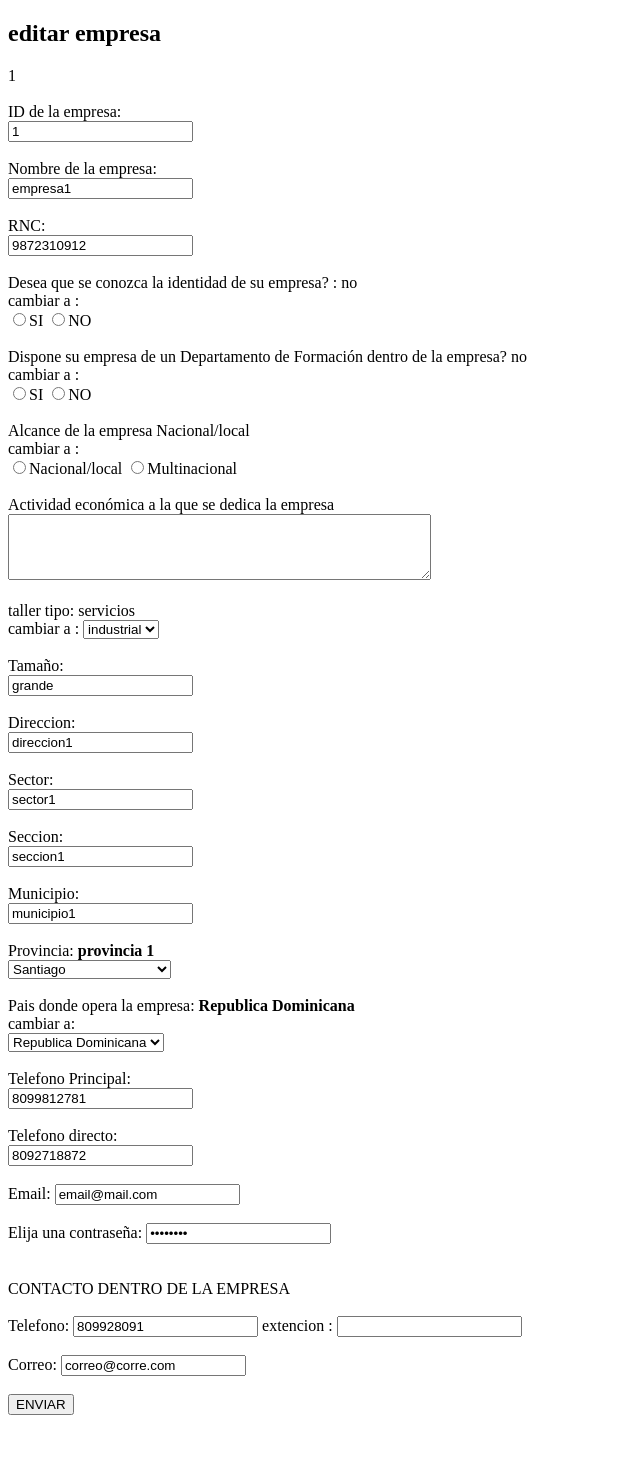
After one commit to cricrivr/practica.grupal, a PHP site: page /editar_empresa.php?id=1 in a window 1280 px wide. The commit adds this page. Shown: the whole page, without its empty margins (0-640 px from the left). Run offline with PHP 8.4, Linux system fonts and the light colour scheme; data comes from the database, SQL or seed files in the repository; a stand-in replaces the project's code that opens the database connection.

Commit message:
UPDATE: modificaciones a vacantes y empresa

```diff
--- a/Empresa.php
+++ b/Empresa.php
@@ -271,7 +271,7 @@
 
     <h2>Editar Clientes</h2>
 
-    <form action="editar_m.php" method="POST">
+    <form action="editar_empresa.php" method="POST">
         <input type="text" name='id' placeholder="ID">
         <button type="submit">Editar</button>
     </form>
@@ -324,7 +324,7 @@
 
 
 <?php
-require("connection.php");
+require_once "connection.php";
 
 $query= "SELECT * FROM empresa";
 $data = mysqli_query($mysqli, $query);
@@ -333,7 +333,7 @@ $total = mysqli_num_rows($data);
 if ($total!=0) {
     while ($row=mysqli_fetch_assoc($data)) {
         echo "<tr>
-        <td  >" . $row['id'] . "</td>
+        <td>" . $row['id'] . "</td>
         <td>" . $row['nom_empresa'] . "</td>
         <td>" . $row['RNC'] . "</td>
         <td>" . $row['identidad'] . "</td>
--- a/alumno.php
+++ b/alumno.php
@@ -289,9 +289,8 @@ function insertar  ($mysqli) {
   $pass = $_POST['contrasena']?? null;
   $nac = $_POST['nacimiento']?? null;
 
-$query =  "INSERT INTO alumno_dapersonales(nombre, contrasena, nacimiento) VALUES ('$nom', '$pass', '$nac')";
-mysqli_query($mysqli, $query);
-mysqli_close($mysqli);
+$query =  "INSERT INTO alumno_dapersonales(nombre, contrasena, nacimiento) VALUES ('$nom', '$pass', '$nac');";
+mysqli_query($mysqli,$query);
 }
  ?>
 
--- /dev/null
+++ b/editar_empresa.php
@@ -0,0 +1,295 @@
+<!DOCTYPE html>
+<html lang="en">
+<head>
+    <meta charset="UTF-8">
+    <meta http-equiv="X-UA-Compatible" content="IE=edge">
+    <meta name="viewport" content="width=device-width, initial-scale=1.0">
+    <title>Document</title>
+</head>
+<body>
+
+<h2>editar empresa</h2>
+
+
+<FORM ACTION="editar_m.php" METHOD="POST">
+
+
+<?php
+
+require_once 'connection.php';
+
+$id=$_REQUEST['id'];
+echo $id;
+
+$sql="SELECT * FROM empresa WHERE id=$id;";
+
+$result = mysqli_query($mysqli,$sql);
+$resultcheck = mysqli_num_rows($result);
+
+if ($resultcheck > 0) {
+    $row = mysqli_fetch_assoc($result);
+    $a = $row['nom_empresa'];
+    $b = $row['RNC'];
+    $c = $row['identidad'];
+    $d = $row['dep_formacion'];
+    $e = $row['alcance'];
+    $f = $row['act_economica'];
+    $g = $row['indrustria'];
+    $h = $row['tamaño'];
+    $i = $row['direccion'];
+    $j = $row['sector'];
+    $k = $row['seccion'];
+    $l = $row['municipio'];
+    $m = $row['provincia'];
+    $n = $row['pais_operador'];
+    $o = $row['tel_principal'];
+    $p = $row['tel_directo'];
+    $q = $row['email'];
+    $r = $row['contraseña'];
+    $s = $row['telf_cont'];
+    $t = $row['ext'];
+    $v = $row['correo'];
+}
+
+?>
+
+
+
+<br>
+<br>
+<Label>ID de la empresa:</Label>
+<br>
+<INPUT TYPE="text" NAME="id" VALUE="<?php echo $id?>" >
+<br>
+
+<br>
+<Label>Nombre de la empresa:</Label>
+<br>
+<INPUT TYPE="text" NAME="nom" VALUE="<?php echo $a?>" >
+<br>
+<br>
+
+<Label>RNC:</Label>
+<br>
+<INPUT TYPE="text" NAME="rnc"  VALUE="<?php echo $b?>" >
+<br>
+<br>
+
+
+<Label>Desea que se conozca la identidad de su empresa? :
+
+        <?php
+        if ($c == 1) {
+            echo "si";
+        } else {
+            echo "no";
+        }
+        ?>
+        <br>  cambiar a :
+</Label>
+<br>
+<INPUT TYPE="radio" NAME="iden" VALUE="1" TRUE >SI
+<INPUT TYPE="radio" NAME="iden" VALUE="0">NO
+<br>
+<br>
+
+<Label>Dispone su empresa de un Departamento de Formación dentro de la empresa?
+
+<?php
+if ($d == 1) {
+    echo "si";
+} else {
+    echo "no";
+}
+
+?>
+  <br> cambiar a :
+
+</Label>
+<br>
+<INPUT TYPE="radio" NAME="dep" VALUE="1" >SI
+<INPUT TYPE="radio" NAME="dep" VALUE="0">NO
+<br>
+<br>
+
+<Label>Alcance de la empresa
+
+<?php
+if ($d == 1) {
+    echo "Multinacional";
+} else {
+    echo "Nacional/local";
+}
+
+?>
+ <br> cambiar a :
+
+
+</Label>
+<br>
+<INPUT TYPE="radio" NAME="alcance" VALUE="0">Nacional/local
+<INPUT TYPE="radio" NAME="alcance" VALUE="1">Multinacional
+<br>
+<br>
+
+<Label>Actividad económica a la que se dedica la empresa </Label>
+<br>
+<TEXTAREA COLS="50" ROWS="4" NAME="act_e"  VALUE="<?php echo $f?>" >
+</TEXTAREA>
+<br>
+<br>
+<label >taller tipo:
+
+<?php
+if ($d == 1) {
+    echo "industrial";
+} else {
+    echo "servicios";
+}
+
+?>
+ <br> cambiar a :
+
+</label>
+<select name="indu">
+
+<option value="1">industrial</option>
+<option value="0">servicios</option>
+</select>
+<br><br>
+
+<Label>Tamaño:</Label>
+<br>
+<INPUT TYPE="text" NAME="tam"  VALUE="<?php echo $h?>" >
+<br>
+<br>
+<Label>Direccion:</Label>
+<br>
+<INPUT TYPE="text" NAME="dire"  VALUE="<?php echo $i?>" >
+<br>
+<br>
+
+<Label>Sector:</Label>
+<br>
+<INPUT TYPE="text" NAME="sec"  VALUE="<?php echo $j?>" >
+<br>
+<br>
+
+<Label>Seccion:</Label>
+<br>
+<INPUT TYPE="text" NAME="secc"  VALUE="<?php echo $k?>" >
+<br>
+<br>
+
+<Label>Municipio:</Label>
+<br>
+<INPUT TYPE="text" NAME="muni"  VALUE="<?php echo $l?>" >
+<br>
+<br>
+
+
+<Label>Provincia:
+    <?php echo "<b> $m</b>"?>
+</Label>
+<br>
+<SELECT NAME="prov">
+<OPTION VALUE="Santiago">Santiago
+<OPTION VALUE="Santo Domingo">Santo Domingo
+<OPTION VALUE="La vega">La vega
+<OPTION VALUE="Azúa">Azúa
+<OPTION VALUE="Baoruco">Baoruco
+<OPTION VALUE="Barahona">Barahona
+<OPTION VALUE="Dajabón">Dajabón
+<OPTION VALUE="Distrito Nacional">Distrito Nacional
+<OPTION VALUE="Duarte">Duarte
+<OPTION VALUE="Elías Pina">Elías Pina
+<OPTION VALUE="El Seibo">El Seibo
+<OPTION VALUE="Espaillat">Espaillat
+<OPTION VALUE="Hato Mayor">Hato Mayor
+<OPTION VALUE="Independencia">Independencia
+<OPTION VALUE="La Altagracia">La Altagracia
+<OPTION VALUE="La Romana">La Romana
+<OPTION VALUE="Maria Trinidad Sanchez">Maria Trinidad Sanchez
+<OPTION VALUE="Monseñor Nouel">Monseñor Nouel
+<OPTION VALUE="Monte Cristi">Monte Cristi
+<OPTION VALUE="Monte Plata">Monte Plata
+<OPTION VALUE="Pedernales">Pedernales
+<OPTION VALUE="Peravia">Peravia
+<OPTION VALUE="Puerto Plata">Puerto Plata
+<OPTION VALUE="Salcedo">Salcedo
+<OPTION VALUE="Samana">Samana
+<OPTION VALUE="Sánchez Ramírez">Sánchez Ramírez
+<OPTION VALUE="San Cristobal">San Cristobal
+<OPTION VALUE="San Jose de Ocoa">San Jose de Ocoa
+<OPTION VALUE="San Juan">San Juan
+<OPTION VALUE="San Pedro de Macorís">San Pedro de Macorís
+<OPTION VALUE="Santiago Rodríguez">Santiago Rodríguez
+<OPTION VALUE="Valverde">Valverde
+</SELECT>
+<br>
+<br>
+
+<Label>Pais donde opera la empresa:     <?php echo "<b> $n</b>"?> <br> cambiar a:</Label>
+<br>
+<SELECT NAME="pais">
+<OPTION VALUE="Republica Dominicana">Republica Dominicana
+<OPTION VALUE="Republica de Haiti">haiti
+<OPTION VALUE=" Puerto Rico"> Puerto Rico
+<OPTION VALUE=" Cuba ">Cuba
+<OPTION VALUE=" Jamaica">Jamaica
+</SELECT>
+<br>
+<br>
+
+<Label>Telefono Principal:</Label>
+<br>
+<INPUT TYPE="text" NAME="telf1"  VALUE="<?php echo $o?>" >
+<br>
+<br>
+
+<Label>Telefono directo:</Label>
+<br>
+<INPUT TYPE="text" NAME="telf2"  VALUE="<?php echo $p?>" >
+<br>
+<br>
+
+<Label>Email:</Label>
+<INPUT TYPE="text" NAME="mail" VALUE="<?php echo $q?>" >
+<br>
+<br>
+
+
+<Label>Elija una contraseña:</Label>
+<INPUT TYPE="password" NAME="contra" VALUE="<?php echo $r?>" >
+<br>
+<br>
+
+
+
+<br>
+<Label>CONTACTO DENTRO DE LA EMPRESA</Label>
+<br>
+<br>
+<Label>Telefono:</Label>
+<INPUT TYPE="text" NAME="telf3" VALUE="<?php echo $s?>" >
+<Label>extencion :</Label>
+<INPUT TYPE="text" NAME="ext" VALUE="<?php echo $t?>" >
+<br>
+<br>
+
+<Label>Correo:</Label>
+<INPUT TYPE="text" NAME="correo" VALUE="<?php echo $v?>" >
+<br>
+<br>
+
+<INPUT TYPE="submit" VALUE="ENVIAR">
+<br> <br> <br> <br>
+
+
+</FORM>
+
+
+
+
+</body>
+</html>
--- a/update_vacantes.php
+++ b/update_vacantes.php
@@ -14,7 +14,7 @@
 
 require_once 'connection.php';
 
-$id=$_GET['id'];
+$id=$_REQUEST['id'];
 echo $id;
 
 $sql="SELECT * FROM vacantes WHERE id_vacante=$id;";
```
Also changed, not shown: editar_m.php (+8 -12 lines).
